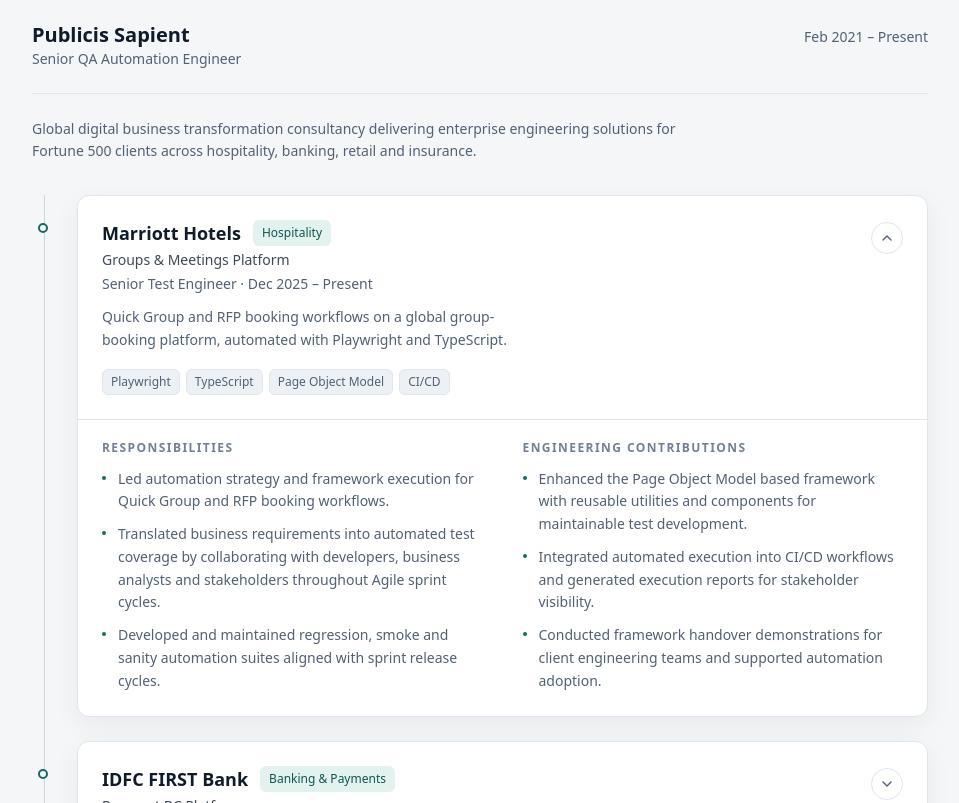
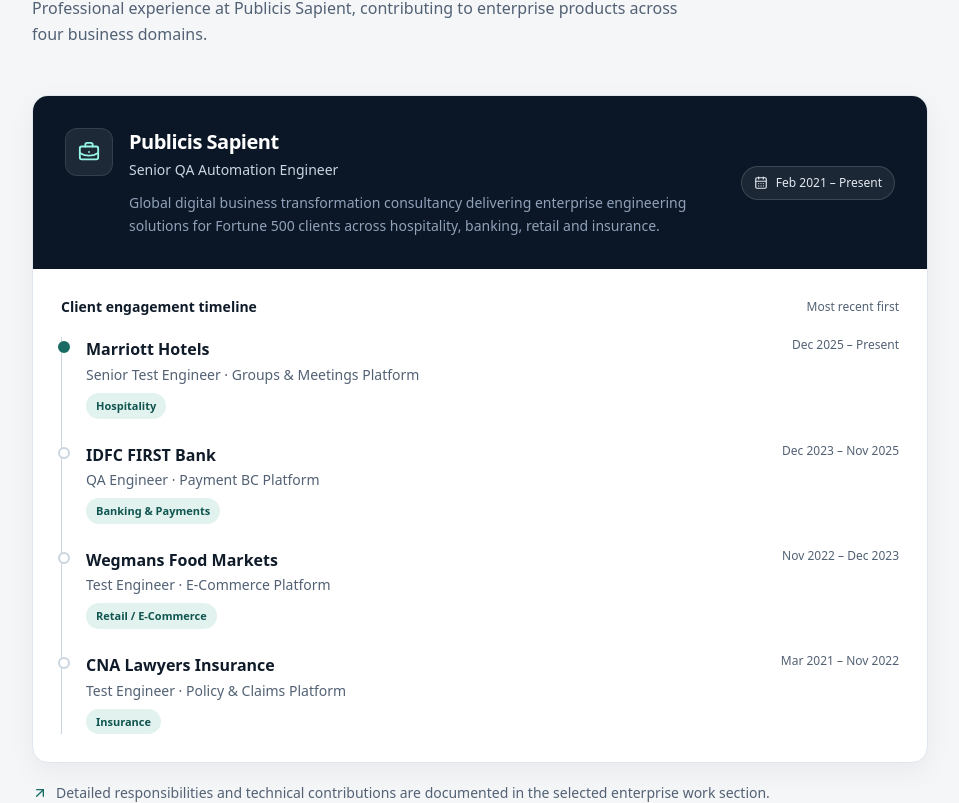
Before and after one commit to vamsi2635/Vamsi-Portfolio, a React (Vite) app: page / in a window 1280 px wide. Shown: the part 2457-3260 px from the top of the page, without its empty margins (304-1263 px from the left). Built offline with nearby package versions, Linux system fonts and the light colour scheme.

Commit message:
Simplify experience into enterprise career timeline

```diff
--- a/src/components/sections/Experience.tsx
+++ b/src/components/sections/Experience.tsx
@@ -1,85 +1,57 @@
+import { ArrowUpRight, BriefcaseBusiness, CalendarDays } from 'lucide-react'
 import { employer, engagements } from '../../data/experience'
-import type { Engagement } from '../../types'
-import { Disclosure } from '../ui/Disclosure'
 import { Section } from '../ui/Section'
-import { Tag, TagList } from '../ui/Tag'
-
-function BulletList({ title, items }: { title: string; items: string[] }) {
-  return (
-    <div>
-      <h4 className="text-xs font-semibold uppercase tracking-[0.12em] text-subtle">{title}</h4>
-      <ul className="mt-3 space-y-2.5" role="list">
-        {items.map((item) => (
-          <li key={item} className="flex gap-3 text-sm leading-relaxed text-muted">
-            <span aria-hidden="true" className="mt-2 size-1 shrink-0 rounded-full bg-accent" />
-            <span>{item}</span>
-          </li>
-        ))}
-      </ul>
-    </div>
-  )
-}
-
-function EngagementCard({ engagement, defaultOpen }: { engagement: Engagement; defaultOpen: boolean }) {
-  return (
-    <article className="rounded-xl border border-line bg-surface shadow-card">
-      <Disclosure
-        defaultOpen={defaultOpen}
-        label={`${engagement.client} engagement details`}
-        header={
-          <>
-            <span className="flex flex-wrap items-center gap-x-3 gap-y-1">
-              <span className="block text-lg font-semibold leading-snug text-ink">{engagement.client}</span>
-              <Tag tone="accent">{engagement.domain}</Tag>
-            </span>
-            <span className="mt-1 block text-sm font-medium text-ink/80">{engagement.platform}</span>
-            <span className="mt-1 block text-sm text-muted">
-              {engagement.role} · {engagement.dates}
-            </span>
-            <span className="mt-3 block text-sm leading-relaxed text-muted">{engagement.summary}</span>
-            <span className="mt-4 block">
-              <TagList items={engagement.stack} />
-            </span>
-          </>
-        }
-      >
-        <div className="grid gap-7 md:grid-cols-2 md:gap-10">
-          <BulletList title="Responsibilities" items={engagement.responsibilities} />
-          <BulletList title="Engineering contributions" items={engagement.contributions} />
-        </div>
-      </Disclosure>
-    </article>
-  )
-}
 
 export function Experience() {
   return (
     <Section
       id="experience"
-      eyebrow="Experience"
-      title="Professional experience"
-      description="Four enterprise client engagements delivered through Publicis Sapient, most recent first."
+      eyebrow="Career"
+      title="Experience built in enterprise teams."
+      description="Professional experience at Publicis Sapient, contributing to enterprise products across four business domains."
     >
-      <div className="mb-8 flex flex-col gap-1 border-b border-line pb-6 md:flex-row md:items-baseline md:justify-between">
-        <div>
-          <p className="text-xl font-semibold text-ink">{employer.name}</p>
-          <p className="text-sm text-muted">{employer.role}</p>
+      <div className="overflow-hidden rounded-2xl border border-line bg-surface shadow-card">
+        <div className="flex flex-col gap-4 bg-night p-6 text-white sm:flex-row sm:items-center sm:justify-between sm:p-8">
+          <div className="flex items-start gap-4">
+            <span className="flex size-12 shrink-0 items-center justify-center rounded-xl border border-white/10 bg-white/[0.08] text-teal-200">
+              <BriefcaseBusiness size={22} />
+            </span>
+            <div>
+              <p className="text-xl font-semibold tracking-tight">{employer.name}</p>
+              <p className="mt-1 text-sm text-slate-300">{employer.role}</p>
+              <p className="mt-3 max-w-2xl text-sm leading-relaxed text-slate-400">{employer.description}</p>
+            </div>
+          </div>
+          <span className="inline-flex shrink-0 items-center gap-2 self-start rounded-full border border-white/15 bg-white/[0.07] px-3 py-2 text-xs font-medium text-slate-200 sm:self-center">
+            <CalendarDays size={14} />{employer.dates}
+          </span>
         </div>
-        <p className="text-sm font-medium text-muted md:text-right">{employer.dates}</p>
+        <div className="p-5 sm:p-7">
+          <div className="mb-5 flex items-center justify-between gap-3">
+            <h3 className="text-sm font-semibold text-ink">Client engagement timeline</h3>
+            <span className="text-xs text-muted">Most recent first</span>
+          </div>
+          <ol className="relative space-y-0 border-l border-line-strong pl-6">
+            {engagements.map((engagement, index) => (
+              <li key={engagement.id} className="relative pb-6 last:pb-0">
+                <span className={`absolute -left-[1.72rem] top-1 flex size-3 items-center justify-center rounded-full border-2 ${index === 0 ? 'border-accent bg-accent' : 'border-line-strong bg-surface'}`} />
+                <div className="flex flex-col gap-2 sm:flex-row sm:items-start sm:justify-between">
+                  <div>
+                    <p className="font-semibold text-ink">{engagement.client}</p>
+                    <p className="mt-0.5 text-sm text-muted">{engagement.role} · {engagement.platform}</p>
+                    <span className="mt-2 inline-flex rounded-full bg-accent-soft px-2.5 py-1 text-[11px] font-semibold text-accent-strong">{engagement.domain}</span>
+                  </div>
+                  <span className="shrink-0 text-xs font-medium text-muted">{engagement.dates}</span>
+                </div>
+              </li>
+            ))}
+          </ol>
+        </div>
       </div>
-      <p className="-mt-2 mb-8 max-w-2xl text-sm leading-relaxed text-muted">{employer.description}</p>
-
-      <ol className="relative space-y-5 md:ml-3 md:space-y-6 md:border-l md:border-line-strong md:pl-8">
-        {engagements.map((engagement, index) => (
-          <li key={engagement.id} className="relative">
-            <span
-              aria-hidden="true"
-              className="absolute -left-[2.45rem] top-7 hidden size-2.5 rounded-full border-2 border-accent bg-canvas md:block"
-            />
-            <EngagementCard engagement={engagement} defaultOpen={index === 0} />
-          </li>
-        ))}
-      </ol>
+      <div className="mt-5 flex items-center gap-2 text-sm text-muted">
+        <ArrowUpRight size={16} className="shrink-0 text-accent" />
+        <span>Detailed responsibilities and technical contributions are documented in the selected enterprise work section.</span>
+      </div>
     </Section>
   )
 }
```
